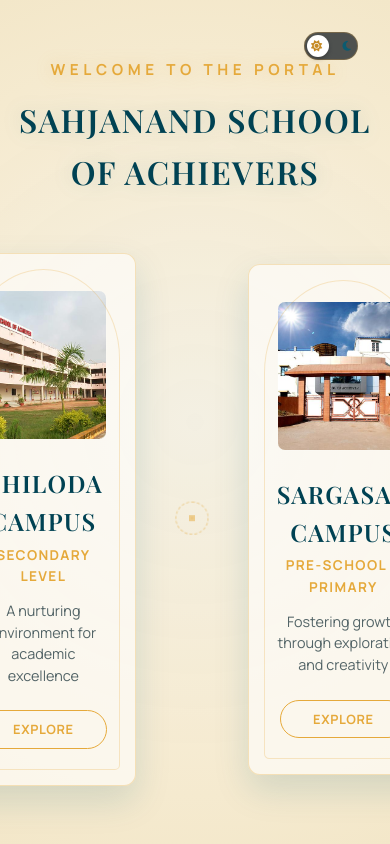
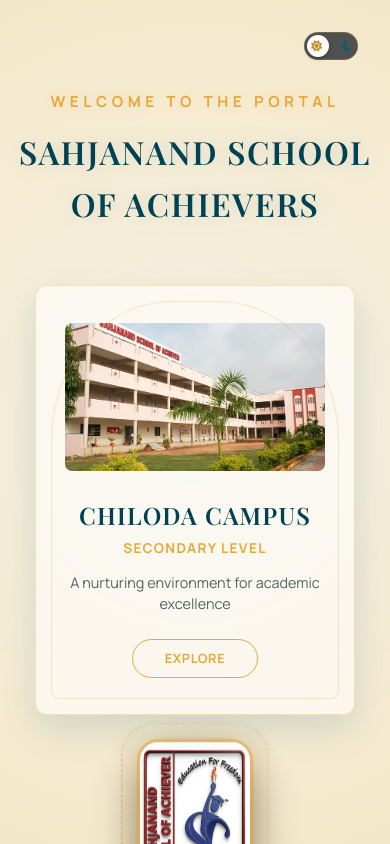
Before and after one commit to kinjal-jayswal/school_of_achievers, a website built with Vite: page index.html in a window 390 px wide. Both pictures are taken after a click on the label "Toggle dark and light theme". Built offline with nearby package versions, Linux system fonts and the light colour scheme; a web font is replaced by a local one.

Commit message:
fix: make welcome portal responsive, add trustees carousel autoplay
The welcome portal's card+logo+card row used fixed widths (320px cards,
190px logo, plus gaps/padding) needing ~1070px of space, so on any
viewport narrower than that the flex row would compress and the center
logo would collapse to zero width while both campus cards overflowed
off-screen. Added a <1100px breakpoint that stacks the row vertically,
shrinks the card/logo sizes, and lets the portal scroll instead of
clipping content that's taller than the viewport.

Also added autoplay to the trustees carousel: advances every 6s,
looping back to the start at the end, and pauses on hover/touch so
users can browse manually without fighting the timer.

```diff
--- a/index.css
+++ b/index.css
@@ -324,6 +324,41 @@
     50% { transform: scale(1.04); opacity: 1; }
 }
 
+/* Welcome Portal - Responsive Stack (row layout needs ~1070px to fit uncompressed) */
+@media (max-width: 1099px) {
+    #welcome-portal {
+        overflow-y: auto;
+        justify-content: flex-start;
+        padding: 90px 0 40px 0;
+    }
+
+    .welcome-interactive-row {
+        flex-direction: column;
+        gap: 1.75rem;
+        padding: 0 1.25rem;
+    }
+
+    .mudra-container {
+        width: 110px;
+        flex-shrink: 0;
+    }
+
+    .gateway-card {
+        width: 100%;
+        max-width: 320px;
+        padding: 1.5rem 1.5rem;
+    }
+
+    .card-img-box {
+        height: 120px;
+    }
+
+    .left-mudra-floating,
+    .right-mudra-floating {
+        display: none;
+    }
+}
+
 /* Gateway Card Glass style */
 .gateway-card {
     background: rgba(255, 255, 255, 0.6);
--- a/index.js
+++ b/index.js
@@ -203,6 +203,7 @@
 
     if (trusteesCarousel && trusteesPrev && trusteesNext && trusteesDots) {
         const trusteeCards = Array.from(trusteesCarousel.querySelectorAll(".trustee-card"));
+        const carouselWrapper = trusteesCarousel.closest(".trustees-carousel-wrapper");
 
         trusteeCards.forEach((_, index) => {
             const dot = document.createElement("button");
@@ -210,6 +211,7 @@
             dot.setAttribute("aria-label", `Go to trustee ${index + 1}`);
             dot.addEventListener("click", () => {
                 trusteeCards[index].scrollIntoView({ behavior: "smooth", inline: "start", block: "nearest" });
+                restartAutoplay();
             });
             trusteesDots.appendChild(dot);
         });
@@ -223,10 +225,37 @@
 
         trusteesPrev.addEventListener("click", () => {
             trusteesCarousel.scrollBy({ left: -scrollByCard(), behavior: "smooth" });
+            restartAutoplay();
         });
         trusteesNext.addEventListener("click", () => {
             trusteesCarousel.scrollBy({ left: scrollByCard(), behavior: "smooth" });
+            restartAutoplay();
         });
+
+        // Auto-advance every 6s, looping back to the start at the end
+        const goToNextSlide = () => {
+            const maxScroll = trusteesCarousel.scrollWidth - trusteesCarousel.clientWidth - 2;
+            if (trusteesCarousel.scrollLeft >= maxScroll) {
+                trusteesCarousel.scrollTo({ left: 0, behavior: "smooth" });
+            } else {
+                trusteesCarousel.scrollBy({ left: scrollByCard(), behavior: "smooth" });
+            }
+        };
+
+        let autoplayTimer;
+        const stopAutoplay = () => clearInterval(autoplayTimer);
+        const startAutoplay = () => {
+            stopAutoplay();
+            autoplayTimer = setInterval(goToNextSlide, 6000);
+        };
+        const restartAutoplay = () => startAutoplay();
+
+        if (carouselWrapper) {
+            carouselWrapper.addEventListener("mouseenter", stopAutoplay);
+            carouselWrapper.addEventListener("mouseleave", startAutoplay);
+            carouselWrapper.addEventListener("touchstart", stopAutoplay, { passive: true });
+        }
+        startAutoplay();
 
         const updateCarouselState = () => {
             const maxScroll = trusteesCarousel.scrollWidth - trusteesCarousel.clientWidth - 2;
```
